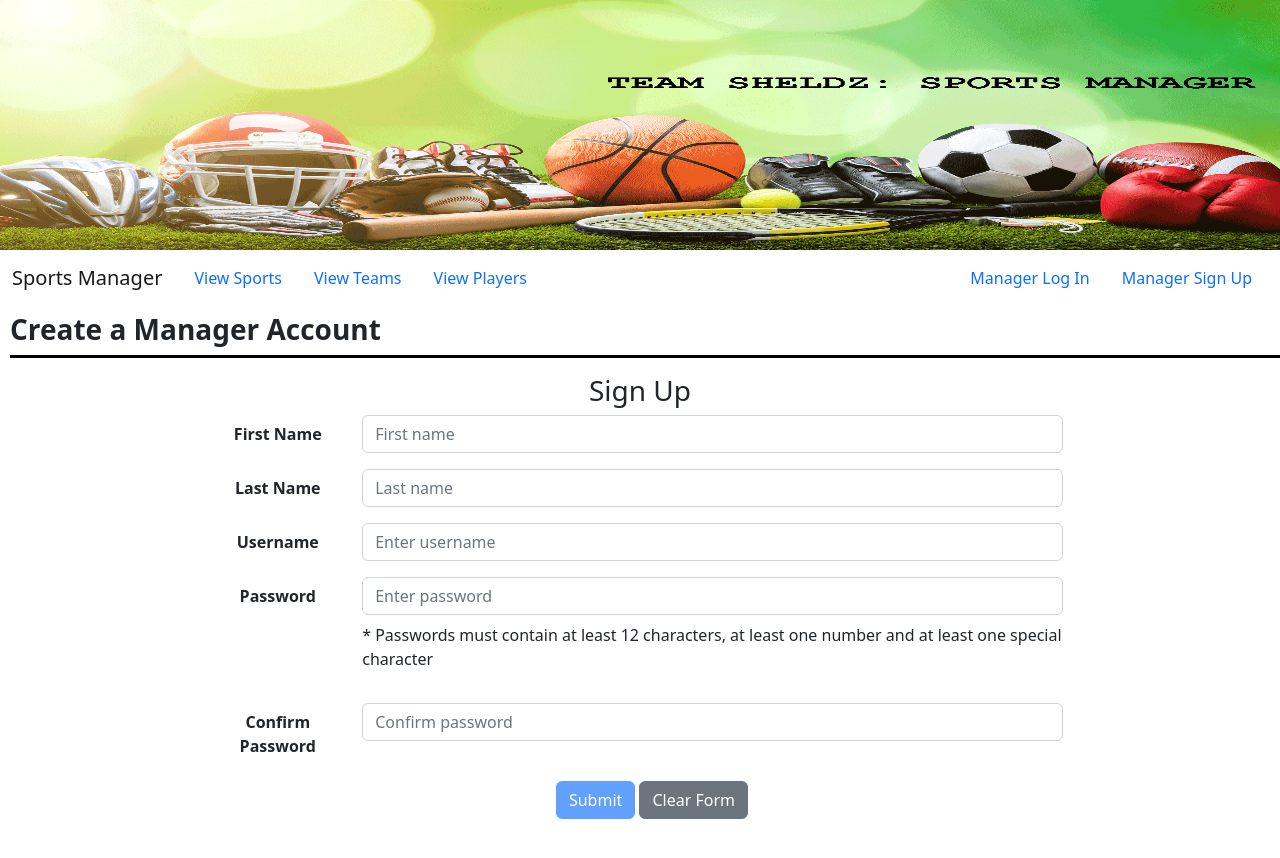
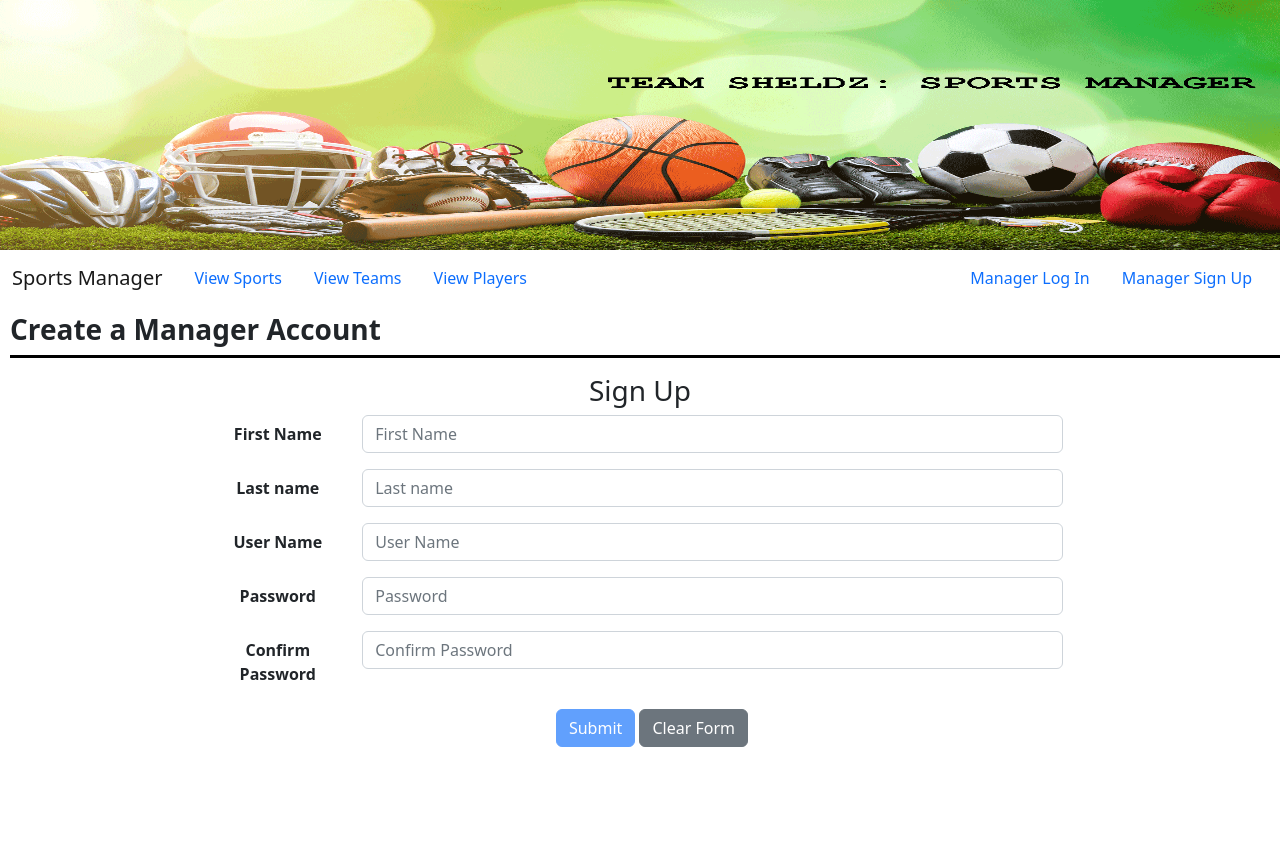
Before and after one commit to UMGC-SHELDZ/sports-manager, a React (Create React App) app: page / in a window 1280 px wide. Both pictures are taken after a click on the link "Manager Sign Up". Shown: the top 858 px of the page. Built offline with nearby package versions, Linux system fonts and the light colour scheme.

Commit message:
(SM-31) Updated registration form. Added toast.

```diff
--- a/src/common/constants/constants.ts
+++ b/src/common/constants/constants.ts
@@ -8,7 +8,13 @@ export enum CurrentViewOptions {
     REGISTRATION_SUCCESS = 'REGISTRATION_SUCCESS',
     LOGIN = 'LOGIN',
     LOGIN_SUCCESS = 'LOGIN_SUCCESS'
-}
+};
+
+// Enum for text input
+export enum InputFieldTypes {
+    TEXT = 'text',
+    PASSWORD = 'password'
+};
 
 // To use with enum to display on the HeaderBar
 const CurrentViewOptionStrings: { [key: string]: string} = {
--- a/src/common/interfaces/IManager.ts
+++ b/src/common/interfaces/IManager.ts
@@ -1,7 +1,7 @@
 // For manager data
 export default interface IManager {
     id?: string;
-    username: string;
+    userName: string;
     password?: string;
     firstName: string;
     lastName: string;
--- a/src/common/utils/urlUtil.ts
+++ b/src/common/utils/urlUtil.ts
@@ -1,3 +1,4 @@
-const baseApiUrl: string = process.env.API_URL || 'http://127.0.0.1:4000';
+// inject this with a Docker variable in prod
+const baseApiUrl: string = 'http://127.0.0.1:4000';
 
 export default baseApiUrl;
--- a/src/components/RegistrationForm/RegistrationForm.tsx
+++ b/src/components/RegistrationForm/RegistrationForm.tsx
@@ -1,10 +1,14 @@
 import React, { FormEvent, ReactElement, useEffect, useState } from 'react'
 import * as _ from 'lodash';
+import { AxiosError } from 'axios';
 
 // Constants
-import { CurrentViewOptions } from '../../common/constants/constants';
-import { validatePassword } from '../../common/utils/validationUtil';
-import { Button, Col, Form, FormGroup, Input, Label, Row } from 'reactstrap';
+import { CurrentViewOptions, InputFieldTypes } from '../../common/constants/constants';
+import { validateName, validatePassword, validateUsername } from '../../common/utils/validationUtil';
+import { Button, Col, Form, FormGroup, Row, Spinner, Toast, ToastBody, ToastHeader } from 'reactstrap';
+import TextInput from './TextInput';
+import managerService from '../../services/managerService';
+import IManager from '../../common/interfaces/IManager';
 
 // Props for RegistrationForm
 interface IRegistrationFormProps {
@@ -19,20 +23,26 @@ function RegistrationForm({ setCurrentView }: IRegistrationFormProps): ReactElem
     // Data State
     const [firstName, setFirstName] = useState<string>('');
     const [lastName, setLastName] = useState<string>('');
-    const [username, setUsername] = useState<string>('');
+    const [userName, setUsername] = useState<string>('');
     const [password, setPassword] = useState<string>('');
     const [passwordConfirm, setPasswordConfirm] = useState<string>('');
+
+    // Toast display
+    const [isToastOpen, setIsToastOpen] = useState<boolean>(false);
 
     // Changes to form data runs validations
     useEffect(() => {
         setIsValid(validateForm);
-    }, [firstName, lastName, username, password, passwordConfirm]);
+    }, [firstName, lastName, userName, password, passwordConfirm]);
 
     const validateForm = (): boolean => {
         // Add more validations
         const validations: { [key: string]: boolean } = {
+            firstName: validateName(firstName),
+            lastName: validateName(lastName),
             password: validatePassword(password),
-            passwordMatch: password === passwordConfirm
+            passwordMatch: password === passwordConfirm,
+            userName: validateUsername(userName)
         }
 
         // Check for invalid values
@@ -52,6 +62,27 @@ function RegistrationForm({ setCurrentView }: IRegistrationFormProps): ReactElem
 
     // Action handlers
     const handleRegistration = async (): Promise<void> => {
+        setIsLoading(true)
+        // Create manager data
+        const newManagerData: IManager = {
+            firstName,
+            lastName,
+            userName,
+            password
+        }
+
+        // Create the new manager
+        const newManager: IManager | AxiosError = await managerService.addManager(newManagerData);
+
+        // If there is a server error, let the user know something went wrong with their request.
+        if (newManager instanceof AxiosError) {
+            setIsToastOpen(true);
+            clearForm();
+            setIsLoading(false);
+            return;
+        }
+
+        setIsLoading(false);
         setCurrentView(CurrentViewOptions.LOGIN)
     };
 
@@ -72,7 +103,7 @@ function RegistrationForm({ setCurrentView }: IRegistrationFormProps): ReactElem
     };
 
     /**
-     * Handler for changing the username of a manager
+     * Handler for changing the userName of a manager
      * @param {FormEvent<HTMLInputElement>} e Changes to the input field.
      */
     const handleUsernameChange = (e: FormEvent<HTMLInputElement>): void => {
@@ -96,70 +127,66 @@ function RegistrationForm({ setCurrentView }: IRegistrationFormProps): ReactElem
     };
 
     return (
+        <>
             <Row className={'justify-content-center mt-3'}>
                 <Col md={8}>
                     <Form>
                         <h3>Sign Up</h3>
-                    <FormGroup row>
-                        <Label sm={2}>First Name</Label>
-                        <Col sm={10}>
-                            <Input
-                                type='text'
-                                placeholder='First name'
+                        <TextInput
+                            id={'firstName'}
+                            inputType={InputFieldTypes.TEXT}
+                            label={'First Name'}
                             value={firstName}
                             onChange={handleFirstNameChange}
+                            invalid={_.size(firstName) > 0 && !validateName(firstName)}
+                            valid={_.size(firstName) > 0 && validateName(firstName)}
+                            validationText='First Name must be only letters with a length between 2 and 20 characters.'
+                            disabled={isLoading}
                         />
-                        </Col>
-                    </FormGroup>
-                    <FormGroup row>
-                        <Label sm={2}>Last Name</Label>
-                        <Col sm={10}>
-                            <Input
-                                type='text'
-                                placeholder='Last name'
+                        <TextInput
+                            id={'lastName'}
+                            inputType={InputFieldTypes.TEXT}
+                            label='Last name'
                             value={lastName}
                             onChange={handleLastNameChange}
+                            invalid={_.size(lastName) > 0 && !validateName(lastName)}
+                            valid={_.size(lastName) > 0 && validateName(lastName)}
+                            validationText='Last Name must be only letters with a length between 2 and 20 characters.'
+                            disabled={isLoading}
                         />
-                        </Col>
-                    </FormGroup>
-                    <FormGroup row>
-                        <Label sm={2}>Username</Label>
-                        <Col sm={10}>
-                            <Input
-                                type='text'
-                                placeholder='Enter username'
-                                value={username}
+                        <TextInput
+                            id={'userName'}
+                            inputType={InputFieldTypes.TEXT}
+                            label='User Name'
+                            value={userName}
                             onChange={handleUsernameChange}
+                            invalid={_.size(userName) > 0 && !validateUsername(userName)}
+                            valid={_.size(userName) > 0 && validateUsername(userName)}
+                            validationText='Username must be a length between 8 and 20 characters.'
+                            disabled={isLoading}
                         />
-                        </Col>
-                    </FormGroup>
-                    <FormGroup row>
-                        <Label sm={2}>Password</Label>
-                        <Col sm={10}>
-                            <Input
-                                type='password'
-                                className='form-control'
-                                placeholder='Enter password'
+                        <TextInput
+                            id={'password'}
+                            inputType={InputFieldTypes.PASSWORD}
+                            label='Password'
                             value={password}
                             onChange={handlePasswordChange}
+                            invalid={_.size(password) > 0 && !validatePassword(password)}
+                            valid={_.size(password) > 0 && validatePassword(password)}
+                            validationText='Passwords must contain at least 12 characters, at least one number and at least one special character.'
+                            disabled={isLoading}
                         />
-                            <p className={'mt-2 text-start'}>* Passwords must contain at least 12 characters, at least one number and at least one special character</p>
-                        </Col>
-                    </FormGroup>
-                    <FormGroup row>
-                        <Label sm={2}>Confirm Password</Label>
-                        <Col sm={10}>
-                            <Input
-                                type='password'
-                                placeholder='Confirm password'
+                        <TextInput
+                            id={'passwordConfirm'}
+                            inputType={InputFieldTypes.PASSWORD}
+                            label='Confirm Password'
                             value={passwordConfirm}
                             onChange={handlePasswordConfirmChange}
+                            invalid={(_.size(passwordConfirm) > 0 && password !== passwordConfirm)}
+                            valid={(_.size(passwordConfirm) > 0 && password === passwordConfirm)}
+                            validationText='Passwords must contain at least 12 characters, at least one number and at least one special character.'
+                            disabled={isLoading}
                         />
-                            {(_.size(passwordConfirm) > 0 && password !== passwordConfirm) &&
-                                <p className='text-danger mt-2 text-start'>Passwords do not match</p>
-                            }
-                        </Col>
-                    </FormGroup>
                         <FormGroup
                             check
                             row
@@ -170,6 +197,13 @@ function RegistrationForm({ setCurrentView }: IRegistrationFormProps): ReactElem
                                     size: 10
                                 }}
                             >
+                                {isLoading
+                                    ?
+                                        <Spinner>
+                                            Processing request...
+                                        </Spinner>
+                                    :
+                                    <>
                                         <Button color={'primary'} onClick={handleRegistration} disabled={!isValid}>
                                             Submit
                                         </Button>
@@ -177,11 +211,23 @@ function RegistrationForm({ setCurrentView }: IRegistrationFormProps): ReactElem
                                         <Button color={'secondary'} onClick={clearForm}>
                                             Clear Form
                                         </Button>
+                                    </>
+                                }
+
                             </Col>
                         </FormGroup>
                     </Form>
                 </Col>
             </Row>
+            <Toast isOpen={isToastOpen}>
+                <ToastHeader icon='danger' toggle={() => setIsToastOpen(false)}>
+                    Error
+                </ToastHeader>
+                <ToastBody>
+                    Something went wrong with processing your request.
+                </ToastBody>
+            </Toast>
+        </>
     )
 };
 
--- /dev/null
+++ b/src/components/RegistrationForm/TextInput.tsx
@@ -0,0 +1,58 @@
+import _ from 'lodash';
+import React, { FormEvent, ReactElement, useState } from 'react';
+import { FormGroup, Label, Col, Input, Tooltip } from 'reactstrap';
+import { InputFieldTypes } from '../../common/constants/constants';
+
+interface ITextInputProps {
+    disabled: boolean;
+    id: string;
+    inputType: InputFieldTypes;
+    invalid: boolean;
+    label: string;
+    onChange: (e: FormEvent<HTMLInputElement>) => void;
+    value: string;
+    valid: boolean;
+    validationText: string;
+}
+
+/**
+ * Breaking inputs into their own class to tie in a tooltip for valid input instructions.
+ */
+function TextInput({ disabled, id, inputType, invalid, label, onChange, value, valid, validationText }: ITextInputProps): ReactElement {
+    // Tooltip state
+    const [tooltipOpen, setTooltipOpen] = useState<boolean>(false);
+
+    // Toggler function
+    const toggle = () => setTooltipOpen(!tooltipOpen);
+
+    return (
+        <FormGroup row>
+            <Label sm={2}>{label}</Label>
+            <Col sm={10}>
+                <Input
+                    id={`Tooltip-${id}`}
+                    type={inputType}
+                    placeholder={`${label}`}
+                    value={value}
+                    onChange={onChange}
+                    invalid={invalid}
+                    valid={valid}
+                    readonly={disabled}
+                />
+                {(id === 'passwordConfirm' && invalid) &&
+                    <p className='text-danger mt-2 text-start'>Passwords do not match</p>
+                }
+            </Col>
+            <Tooltip
+                placement={'top'}
+                isOpen={tooltipOpen}
+                target={`Tooltip-${id}`}
+                toggle={toggle}
+            >
+                {validationText}
+            </Tooltip>
+        </FormGroup>
+    );
+};
+
+export default TextInput;
```
Lines whose indentation alone changed are shown as unchanged.
